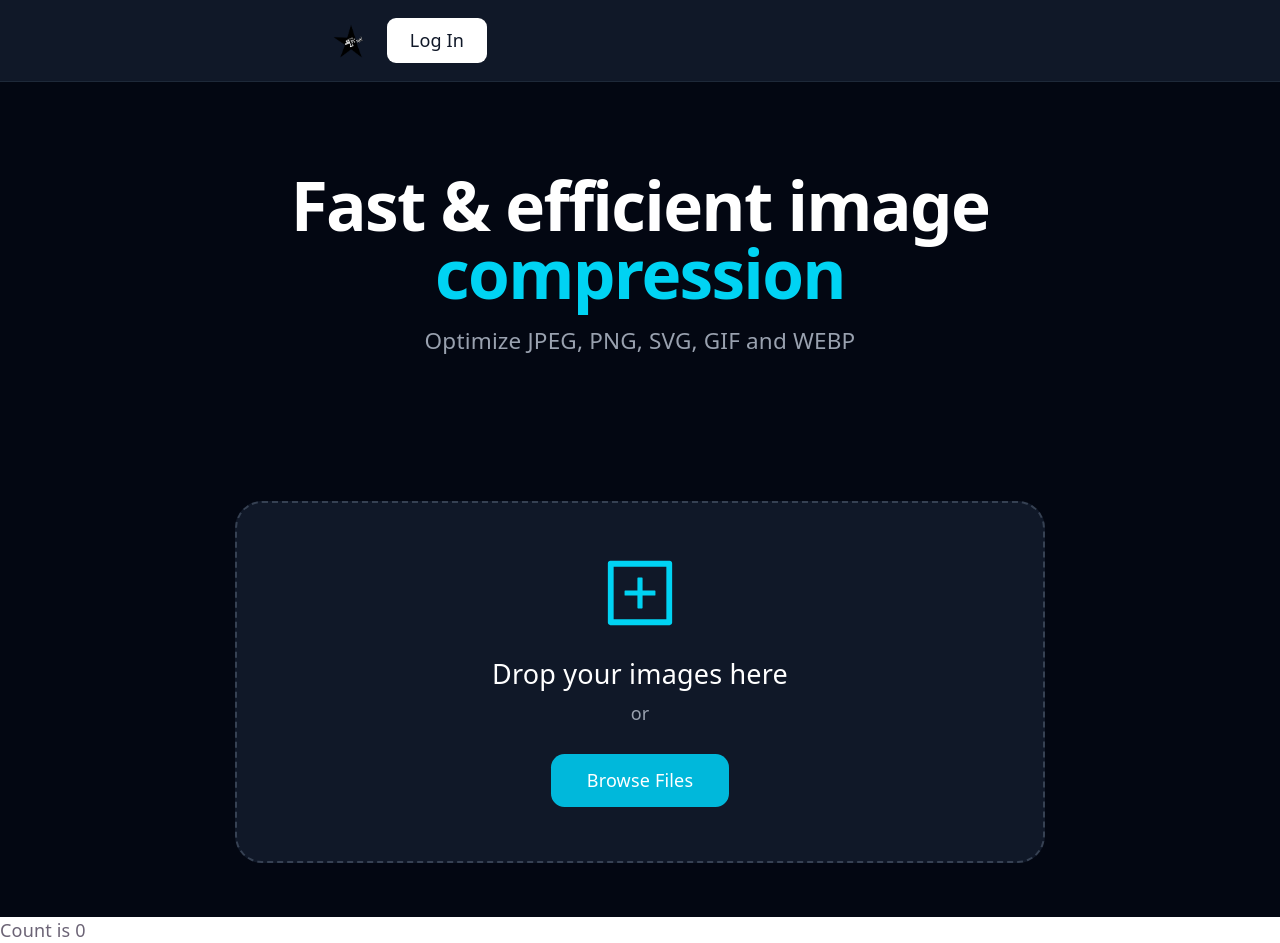
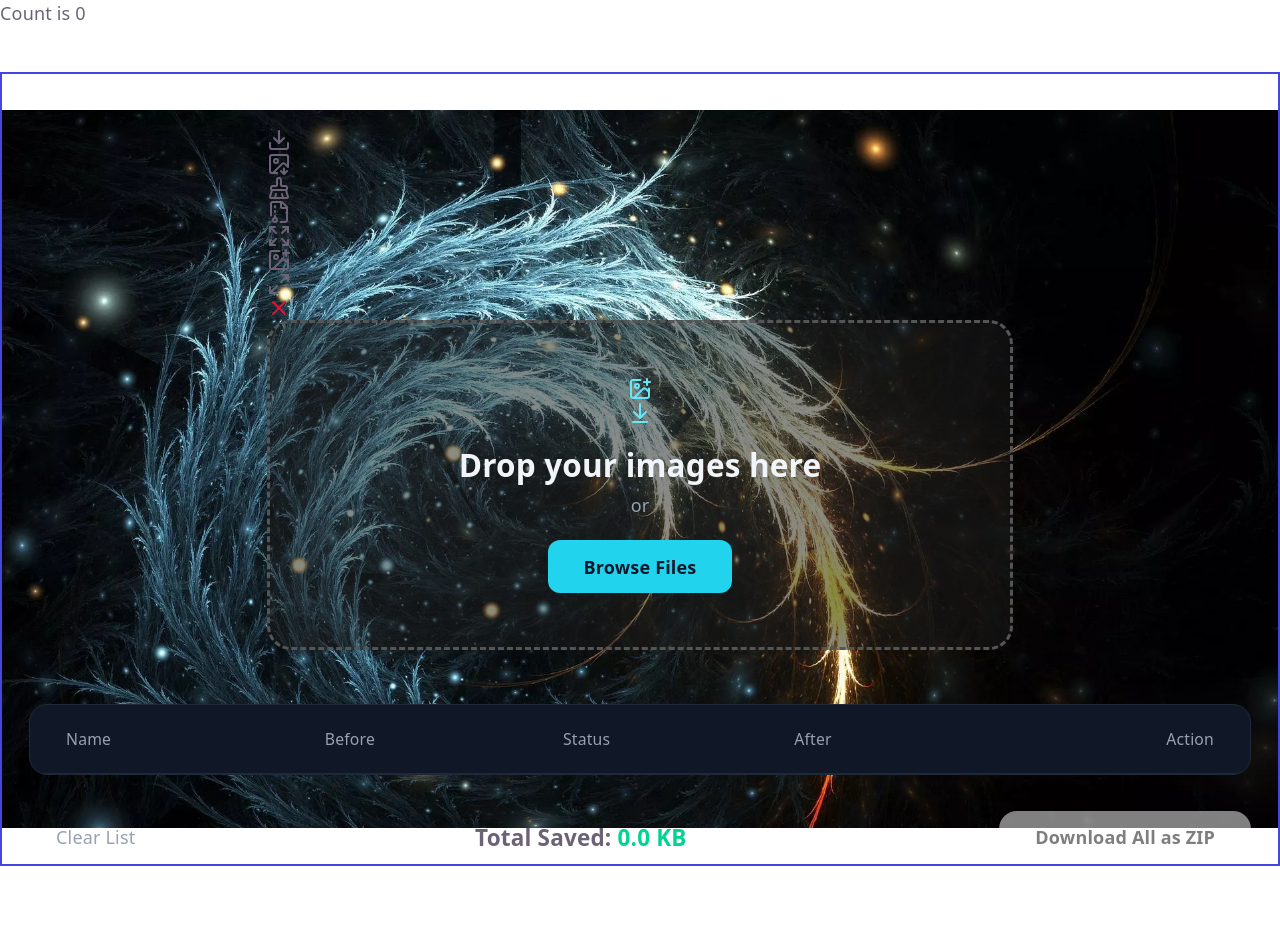
Before and after one commit to MRez321/img-optimizer, a React (Vite) app in the folder front/: page / in a window 1280 px wide. After the commit the page ends 866 px from the top, so only its background shows below. Built offline with nearby package versions, Linux system fonts and the light colour scheme.

Commit message:
Changing frontend components and structure

```diff
--- a/front/package.json
+++ b/front/package.json
@@ -11,8 +11,11 @@
   },
   "dependencies": {
     "@tailwindcss/vite": "^4.3.1",
+    "axios": "^1.18.0",
+    "lucide-react": "^1.18.0",
     "react": "^19.2.6",
     "react-dom": "^19.2.6",
+    "react-dropzone": "^15.0.0",
     "react-router-dom": "^7.17.0",
     "socket.io-client": "^4.8.3",
     "tailwindcss": "^4.3.1"
--- a/front/src/App.tsx
+++ b/front/src/App.tsx
@@ -2,7 +2,7 @@ import {useState} from 'react'
 
 // import './App.css'
 import DateAndTime from "./components/DateAndTime/DateAndTime";
-import ImageCompressor from './components/ImageOptimizer/ImageCompressor.tsx';
+import ImageOptimizer from './components/ImageOptimizer/ImageOptimizer.tsx';
 
 
 function App() {
@@ -10,7 +10,7 @@ function App() {
 
     return (
         <>
-            <ImageCompressor />
+            <ImageOptimizer />
 
 
 
--- a/front/src/components/ImageOptimizer/Hero.tsx
+++ b/front/src/components/ImageOptimizer/Hero.tsx
@@ -1,15 +1,14 @@
 export default function Hero() {
     return (
-        <div className="relative bg-gray-950 text-white py-20">
-            <div className="max-w-4xl mx-auto text-center px-6">
-                <h1 className="text-5xl md:text-6xl font-bold tracking-tight mb-4">
-                    Fast &amp; efficient image{' '}
-                    <span className="text-cyan-400">compression</span>
-                </h1>
-                <p className="text-xl text-gray-400">
-                    Optimize JPEG, PNG, SVG, GIF and WEBP
-                </p>
-            </div>
-        </div>
+        <header className='main-header'>
+            <h1 className=''>
+                Fast &amp; efficient image &nbsp;
+                <span>Compression</span>
+                <span>Converter</span>
+            </h1>
+            <h2 className=''>
+                <span>Optimize JPEG, PNG, SVG, GIF and WEBP</span>
+            </h2>
+        </header>
     );
 }
--- /dev/null
+++ b/front/src/components/ImageOptimizer/ImageOptimizer.css
@@ -0,0 +1,134 @@
+/** {*/
+/*    box-sizing: border-box;*/
+/*    padding: 0;*/
+/*    margin: 0;*/
+/*}*/
+
+:root {
+
+    --clr-black: #222831;
+    --clr-grey: #393E46;
+    --clr-blue: #00ADB5;
+    --clr-white: #EEEEEE;
+
+    --: #;
+    --: #;
+    --: #;
+    --: #;
+    --: #;
+
+}
+
+
+.main-page-wrapper {
+    display: flex;
+    justify-content: center;
+    align-items: center;
+    flex-direction: column;
+
+    position: relative;
+}
+
+
+
+
+
+nav,header {
+    display: none !important;
+}
+
+
+
+
+
+
+.body-wrapper {
+    width: 100%;
+    /* height: 80vh; */
+    aspect-ratio: 16/9;
+     background: url('../../assets/main-page-bg.webp');
+    background-position: center;
+    background-repeat: no-repeat;
+    background-size: cover;
+    background-size: contain;
+
+    position: absolute;
+    top: 4rem;
+    z-index: -1;
+    border: solid 2px #4545e1;
+}
+
+
+
+
+
+.main-header {
+    display: flex;
+    justify-content: center;
+    align-items: center;
+    flex-direction: column;
+    gap: .5rem;
+    width: 100%;
+    padding: 1rem;
+
+    /*background: rgba(53,199,213,0.5);*/
+    -webkit-backdrop-filter: blur(10px);
+    backdrop-filter: blur(2px);
+    border: 1px solid rgba(53,199,213,0.25);
+
+}
+h1 {
+    display: flex;
+    justify-content: center;
+    align-items: center;
+    flex-direction: column;
+    color: var(--clr-grey);
+
+    font-family: Variable-Roman;
+    font-feature-settings: "liga", "clig off";
+    font-variant-ligatures: no-common-ligatures;
+    font-variation-settings: "wght" 165;
+    font-size: 3rem;
+    text-align: center;
+    margin: 2rem 0;
+}
+h1 > span {
+    color: var(--clr-black);
+}
+h2 {
+    display: inline-block;
+    margin: 0 auto;
+    background: #fff;
+    color: #f95540;
+    padding: .25rem .5rem;
+    line-height: 1.5rem;
+    border-radius: 6px;
+    box-shadow: -1px 1px 2px rgba(0,0,0,.27);
+    border: 1px solid rgba(0, 0, 0, .04);
+    text-align: center;
+    font-size: 1.2rem;
+    font-variation-settings: "wght" 500;
+    font-family: Variable-Roman;
+}
+h2 > span {
+    color: var(--clr-blue);
+    filter: drop-shadow(0 0 2px #fff);
+
+    /* box-shadow: 0 0 10px 1px #000;
+    border-radius: .3rem;
+    padding: .2rem .5rem; */
+}
+
+.aa {
+    background: rgba(255,255,255,0.5);
+    -webkit-backdrop-filter: blur(10px);
+    backdrop-filter: blur(10px);
+    border: 1px solid rgba(255,255,255,0.25);
+}
+
+.glassy-wrapper {
+    background: rgba(255,255,255,0.5);
+    -webkit-backdrop-filter: blur(10px);
+    backdrop-filter: blur(10px);
+    border: 1px solid rgba(255,255,255,0.25);
+}
--- a/front/src/components/ImageOptimizer/ImageCompressor.tsx
+++ b/front/src/components/ImageOptimizer/ImageOptimizer.tsx
@@ -4,12 +4,13 @@ import Hero from './Hero.tsx';
 import UploadZone from './UploadZone.tsx';
 import FileTable from './FileTable.tsx';
 import ResultsBar from './ResultsBar.tsx';
+import './ImageOptimizer.css'
 import type { CompressedFile } from '../../types/types.ts';
 import type { UploadResult } from './UploadZone.tsx';
 
 const API_BASE = 'http://localhost:3200';
 
-export default function ImageCompressor() {
+export default function ImageOptimizer() {
     const [files, setFiles] = useState<CompressedFile[]>([]);
     const sessionIdRef = useRef<string | null>(null);
 
@@ -73,11 +74,24 @@ export default function ImageCompressor() {
     };
 
     return (
-        <div className="min-h-screen bg-gray-950 text-white">
+        <div className="body-wrapper">
             <Navbar />
             <Hero />
 
             <UploadZone onComplete={handleUploadComplete} />
+
+            {/*tempppppppppp*/}
+            <FileTable
+                files={files}
+                onDownload={handleDownload}
+                onCompare={handleCompare}
+            />
+            <ResultsBar
+                files={files}
+                onClear={handleClear}
+                onDownloadAll={handleDownloadAll}
+            />
+            {/*tempppppppppp*/}
 
             {files.length > 0 && (
                 <>
--- /dev/null
+++ b/front/src/components/ImageOptimizer/UploadZone.css
@@ -0,0 +1,108 @@
+.upload-zone-container {
+    max-width: 800px;
+    margin: 0 auto;
+    padding: 3rem 1.5rem;
+}
+
+.upload-zone {
+    border: 3px dashed #555;
+    border-radius: 24px;
+    padding: 3rem 2rem;
+    text-align: center;
+    background-color: rgba(26, 26, 26, 0.5);
+    cursor: pointer;
+    transition: all 0.2s ease;
+    min-height: 320px;
+    display: flex;
+    flex-direction: column;
+    align-items: center;
+    justify-content: center;
+}
+
+.upload-zone:hover {
+    border-color: #22d3ee;
+    background-color: rgba(15, 23, 42, 0.7);
+}
+
+.upload-zone.dragging {
+    border-color: #67e8f9;
+    background-color: #164e63;
+}
+
+.upload-zone.uploading {
+    border-color: #22d3ee;
+    background-color: #0e1726;
+    cursor: wait;
+}
+
+.upload-icon {
+    margin-bottom: 1.5rem;
+    color: #67e8f9;
+}
+
+.upload-zone.uploading .upload-icon {
+    animation: pulse 1.5s infinite;
+}
+
+@keyframes pulse {
+    0%, 100% { opacity: 1; }
+    50% { opacity: 0.6; }
+}
+
+.upload-title {
+    font-size: 1.75rem;
+    font-weight: 600;
+    margin-bottom: 0.75rem;
+    color: #f1f5f9;
+}
+
+.upload-subtitle {
+    color: #94a3b8;
+    margin-bottom: 1.25rem;
+}
+
+.browse-button {
+    background-color: #22d3ee;
+    color: #0f172a;
+    font-weight: 600;
+    padding: 0.75rem 2rem;
+    border-radius: 12px;
+    border: none;
+    cursor: pointer;
+    transition: background-color 0.2s;
+}
+
+.browse-button:hover {
+    background-color: #67e8f9;
+}
+
+.upload-progress {
+    width: 100%;
+    max-width: 320px;
+}
+
+.upload-text {
+    font-size: 1.5rem;
+    font-weight: 600;
+    margin-bottom: 1rem;
+    color: #67e8f9;
+}
+
+.progress-bar-container {
+    width: 100%;
+    height: 8px;
+    background-color: #334155;
+    border-radius: 9999px;
+    overflow: hidden;
+}
+
+.progress-bar {
+    height: 100%;
+    background-color: #22d3ee;
+    border-radius: 9999px;
+    transition: width 0.3s ease;
+}
+
+.file-input {
+    display: none;
+}
--- a/front/src/components/ImageOptimizer/UploadZone.tsx
+++ b/front/src/components/ImageOptimizer/UploadZone.tsx
@@ -1,4 +1,11 @@
-import React, { useRef, useState } from 'react';
+import {useRef, useState, useCallback} from 'react';
+import {useDropzone} from 'react-dropzone';
+import axios from 'axios';
+import './UploadZone.css';
+
+// import { type LucideProps } from 'lucide-react';
+import { Download, ImageDown, BrushCleaning, FileArchive, Expand, ImagePlus, Maximize2, X, ArrowDownToLine } from 'lucide-react';
+
 
 const API_BASE = 'http://localhost:3200';
 
@@ -29,140 +36,153 @@ interface UploadZoneProps {
     };
 }
 
-export default function UploadZone({ onComplete, options = {} }: UploadZoneProps) {
-    const fileInputRef = useRef<HTMLInputElement>(null);
-    const [isDragging, setIsDragging] = useState(false);
+export default function UploadZone({onComplete, options = {}}: UploadZoneProps) {
     const [isUploading, setIsUploading] = useState(false);
     const [progress, setProgress] = useState<{ current: number; total: number } | null>(null);
 
-    const processFiles = async (files: File[]) => {
-        if (files.length === 0) return;
+    const processFiles = useCallback(async (files: File[]) => {
+        const imageFiles = files.filter(f => f.type.startsWith('image/'));
+        if (imageFiles.length === 0) return;
 
         setIsUploading(true);
-        setProgress({ current: 0, total: files.length });
+        setProgress({current: 0, total: imageFiles.length});
 
         try {
-            // Step 1: Start session
-            const sessionRes = await fetch(`${API_BASE}/api/optimize/start`, {
-                method: 'POST',
-                headers: { 'Content-Type': 'application/json' },
-                body: JSON.stringify({
-                    quality: 80,
-                    stripMetadata: true,
-                    progressive: true,
-                    lossless: false,
-                    ...options,
-                }),
+            // Start optimization session
+            console.log('🚀 Starting optimization session with options:', {
+                quality: 80,
+                stripMetadata: true,
+                progressive: true,
+                lossless: false,
+                ...options,
             });
 
-            if (!sessionRes.ok) throw new Error('Failed to start session');
-            const { sessionId } = await sessionRes.json();
+            const sessionRes = await axios.post(`${API_BASE}/api/optimize/start`, {
+                quality: 80,
+                stripMetadata: true,
+                progressive: true,
+                lossless: false,
+                ...options,
+            });
 
-            // Step 2: Upload files one by one
+            console.log('✅ Session started:', sessionRes.data);
+            const {sessionId} = sessionRes.data;
+
             const images: OptimizedImage[] = [];
             const errors: { name: string; error: string }[] = [];
 
-            for (let i = 0; i < files.length; i++) {
-                const file = files[i];
-                setProgress({ current: i + 1, total: files.length });
+            for (let i = 0; i < imageFiles.length; i++) {
+                const file = imageFiles[i];
+                setProgress({current: i + 1, total: imageFiles.length});
 
                 try {
-                    const form = new FormData();
-                    form.append('sessionId', sessionId);
-                    form.append('image', file);
+                    const formData = new FormData();
+                    formData.append('sessionId', sessionId);
+                    formData.append('image', file);
 
-                    const uploadRes = await fetch(`${API_BASE}/api/optimize/upload`, {
-                        method: 'POST',
-                        body: form,
+                    console.log(`📤 Uploading image ${i + 1}/${imageFiles.length}: ${file.name} (${(file.size / 1024).toFixed(1)} KB)`);
+
+                    const uploadRes = await axios.post(`${API_BASE}/api/optimize/upload`, formData, {
+                        headers: {
+                            'Content-Type': 'multipart/form-data',
+                        },
                     });
 
-                    const data = await uploadRes.json();
+                    console.log(`✅ Received from backend for ${file.name}:`, uploadRes.data);
 
-                    if (!uploadRes.ok || !data.success) {
-                        errors.push({ name: file.name, error: data.message ?? 'Upload failed' });
+                    const data = uploadRes.data;
+
+                    if (!data.success) {
+                        errors.push({name: file.name, error: data.message ?? 'Upload failed'});
                     } else {
                         images.push(data.image);
-                        console.log(data)
                     }
-                } catch (err) {
-                    errors.push({ name: file.name, error: 'Network error' });
+                } catch (err: any) {
+                    console.error(`❌ Error uploading ${file.name}:`, err.response?.data || err.message);
+                    errors.push({name: file.name, error: err.response?.data?.message ?? 'Network error'});
                 }
             }
 
-            onComplete({ sessionId, images, errors });
-        } catch (err) {
-            console.error('Session error:', err);
+            const result: UploadResult = {sessionId, images, errors};
+            console.log('🎉 Upload process completed:', result);
+
+            onComplete(result);
+        } catch (err: any) {
+            console.error('❌ Upload session error:', err.response?.data || err.message);
         } finally {
             setIsUploading(false);
             setProgress(null);
-            // Reset input so the same files can be re-selected
-            if (fileInputRef.current) fileInputRef.current.value = '';
         }
-    };
+    }, [onComplete, options]);
 
-    const handleDrop = (e: React.DragEvent<HTMLDivElement>) => {
-        e.preventDefault();
-        setIsDragging(false);
-        const files = Array.from(e.dataTransfer.files).filter(f => f.type.startsWith('image/'));
-        processFiles(files);
-    };
+    const onDrop = useCallback(
+        (acceptedFiles: File[]) => {
+            processFiles(acceptedFiles);
+        },
+        [processFiles]
+    );
 
-    const handleFileChange = (e: React.ChangeEvent<HTMLInputElement>) => {
-        if (e.target.files) processFiles(Array.from(e.target.files));
-    };
+    const {getRootProps, getInputProps, isDragActive} = useDropzone({
+        onDrop,
+        accept: {
+            'image/*': ['.jpeg', '.jpg', '.png', '.webp', '.tiff', '.gif', '.svg'],
+        },
+        multiple: true,
+        disabled: isUploading,
+        noClick: isUploading,
+    });
 
     return (
-        <div className="max-w-3xl mx-auto px-6 py-12">
+        <div className="upload-zone-container">
+            <Download />
+            <ImageDown />
+            <BrushCleaning />
+            <FileArchive />
+            <Expand />
+            <ImagePlus />
+            <Maximize2 />
+            <X color={'crimson'}/>
+
+
             <div
-                onClick={() => !isUploading && fileInputRef.current?.click()}
-                onDragOver={(e) => { e.preventDefault(); if (!isUploading) setIsDragging(true); }}
-                onDragLeave={() => setIsDragging(false)}
-                onDrop={handleDrop}
-                className={`border-2 border-dashed rounded-3xl p-12 text-center transition-all
-          ${isUploading
-                    ? 'border-cyan-500 bg-cyan-950/30 cursor-wait'
-                    : isDragging
-                        ? 'border-cyan-400 bg-cyan-950/30 cursor-copy'
-                        : 'border-gray-700 hover:border-gray-500 bg-gray-900 cursor-pointer'
-                }`}
+                {...getRootProps()}
+                className={`upload-zone ${isUploading ? 'uploading' : ''} ${isDragActive ? 'dragging' : ''}`}
             >
-                <div className={`mx-auto w-16 h-16 mb-6 ${isUploading ? 'text-cyan-300 animate-pulse' : 'text-cyan-400'}`}>
-                    <svg viewBox="64 64 896 896" fill="currentColor">
-                        <path d="M328 544h152v152c0 4.4 3.6 8 8 8h48c4.4 0 8-3.6 8-8V544h152c4.4 0 8-3.6 8-8v-48c0-4.4-3.6-8-8-8H544V328c0-4.4-3.6-8-8-8h-48c-4.4 0-8 3.6-8 8v152H328c-4.4 0-8 3.6-8 8v48c0 4.4 3.6 8 8 8z" />
-                        <path d="M880 112H144c-17.7 0-32 14.3-32 32v736c0 17.7 14.3 32 32 32h736c17.7 0 32-14.3 32-32V144c0-17.7-14.3-32-32-32zm-40 728H184V184h656v656z" />
-                    </svg>
+                <div className="upload-icon">
+                    <ImagePlus />
+                    <ArrowDownToLine />
+
                 </div>
 
                 {isUploading && progress ? (
-                    <>
-                        <p className="text-2xl font-medium mb-2">
-                            Optimizing {progress.current} / {progress.total}...
+                    <div className="upload-progress">
+                        <p className="upload-text">
+                            Optimizing {progress.current} / {progress.total}
                         </p>
-                        <div className="w-full max-w-xs mx-auto mt-4 bg-gray-700 rounded-full h-2">
+                        <div className="progress-bar-container">
                             <div
-                                className="bg-cyan-500 h-2 rounded-full transition-all duration-300"
-                                style={{ width: `${(progress.current / progress.total) * 100}%` }}
+                                className="progress-bar"
+                                style={{width: `${(progress.current / progress.total) * 100}%`}}
                             />
                         </div>
-                    </>
+                    </div>
                 ) : (
                     <>
-                        <p className="text-2xl font-medium mb-2">Drop your images here</p>
-                        <p className="text-gray-400 mb-6">or</p>
-                        <span className="inline-block bg-cyan-500 hover:bg-cyan-600 text-white font-medium px-8 py-3 rounded-xl transition">
+                        <p className="upload-title">
+                            {isDragActive ? 'Drop the images here' : 'Drop your images here'}
+                        </p>
+                        <p className="upload-subtitle">or</p>
+                        <button
+                            type="button"
+                            className="browse-button"
+                            onClick={(e) => e.stopPropagation()}
+                        >
                             Browse Files
-                        </span>
+                        </button>
                     </>
                 )}
 
-                <input
-                    ref={fileInputRef}
-                    type="file"
-                    multiple
-                    accept="image/jpeg, image/png, image/webp, image/tiff, image/gif, image/svg+xml"
-                    className="hidden"
-                    onChange={handleFileChange}
-                />
+                <input {...getInputProps()} className="file-input"/>
             </div>
         </div>
     );
--- a/front/src/index.css
+++ b/front/src/index.css
@@ -36,7 +36,7 @@
   :root {
     --text: #9ca3af;
     --text-h: #f3f4f6;
-    --bg: #16171d;
+    --bg: #c19d53 ;
     --border: #2e303a;
     --code-bg: #1f2028;
     --accent: #c084fc;
```
Also changed, not shown: front/src/utils/lucideIcons.tsx (added, +29 -0 lines), front/src/assets/main-page-bg.webp (added), 1 other file (tests, documents, lock files or other folders).
